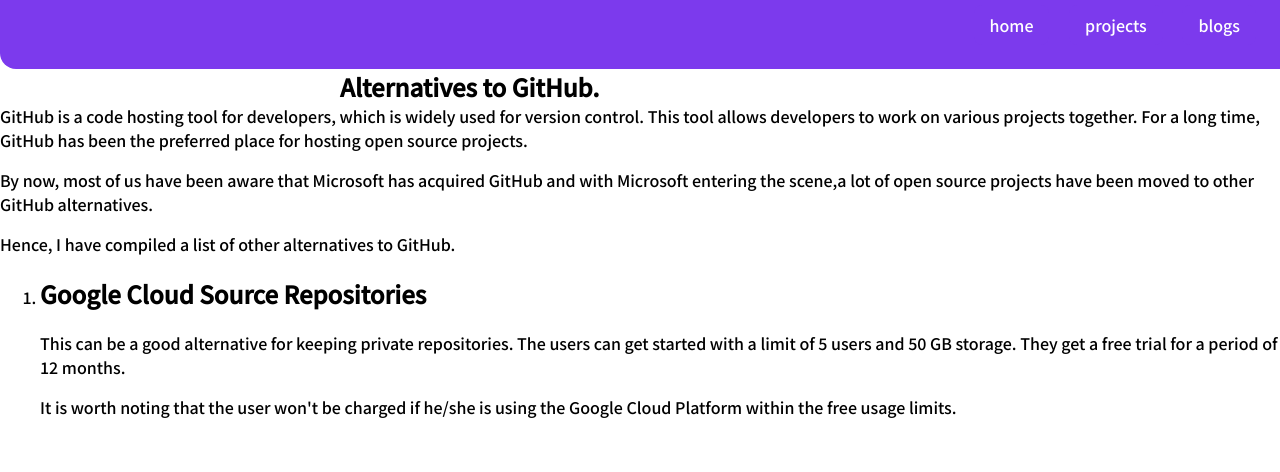
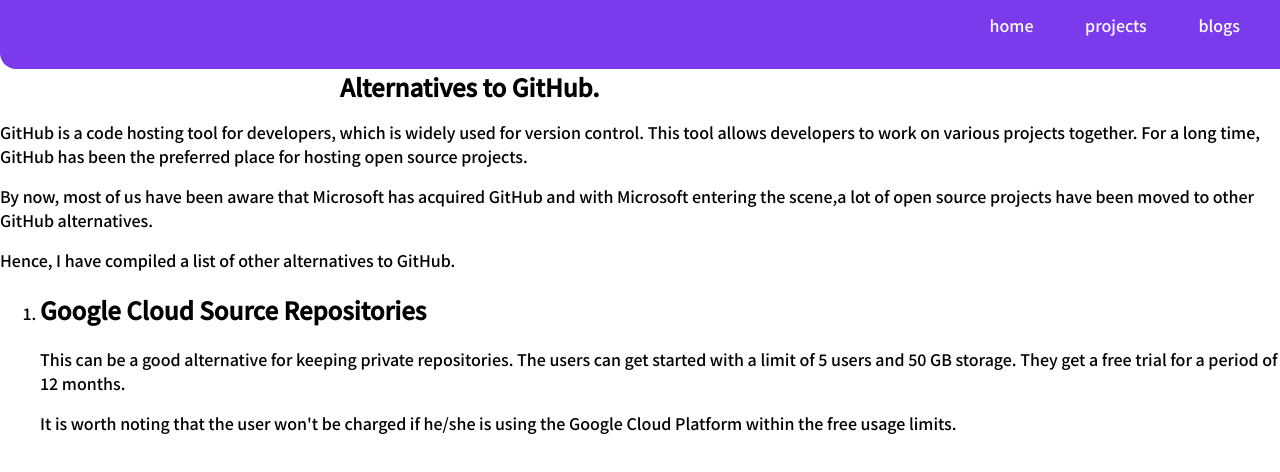
Before and after one commit to asad462/Portfolio, a plain HTML site: page GitHubAlternatives.html in a window 1280 px wide. Shown: the part 44-516 px from the top of the page. Drawn offline with Linux system fonts and the light colour scheme.

Commit message:
Update GitHubAlternatives.html

```diff
--- a/GitHubAlternatives.html
+++ b/GitHubAlternatives.html
@@ -23,10 +23,10 @@
     </nav>
     <h2 class = "container container-center">Alternatives to GitHub.</h2>
 
-    <div>GitHub is a code hosting tool for developers, which is widely used for version control. This tool allows developers to work on various projects together. For a long time, GitHub has been the preferred place for hosting open source projects.</p>
+    <p>GitHub is a code hosting tool for developers, which is widely used for version control. This tool allows developers to work on various projects together. For a long time, GitHub has been the preferred place for hosting open source projects.</p>
     <p>By now, most of us have been aware that Microsoft has acquired GitHub and with Microsoft entering the scene,a lot of open source projects have been moved to other GitHub alternatives.</div>
 
-    <div>Hence, I have compiled a list of other alternatives to GitHub.</div>
+    <div>Hence, I have compiled a list of other alternatives to GitHub.</p>
     <ol>
         <li>
             <h2>Google Cloud Source Repositories</h2>
```
